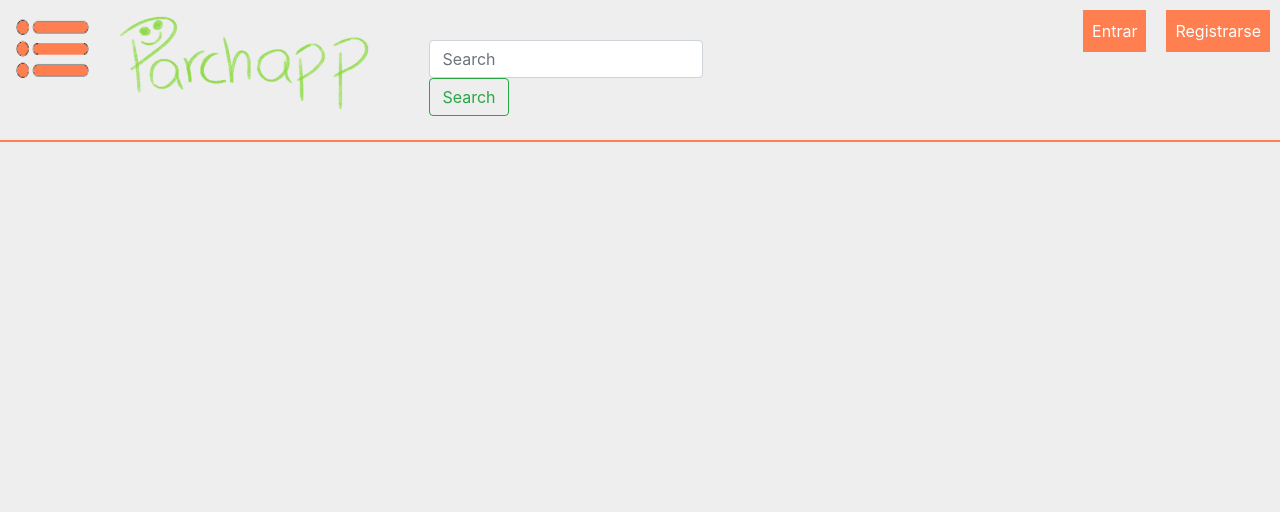
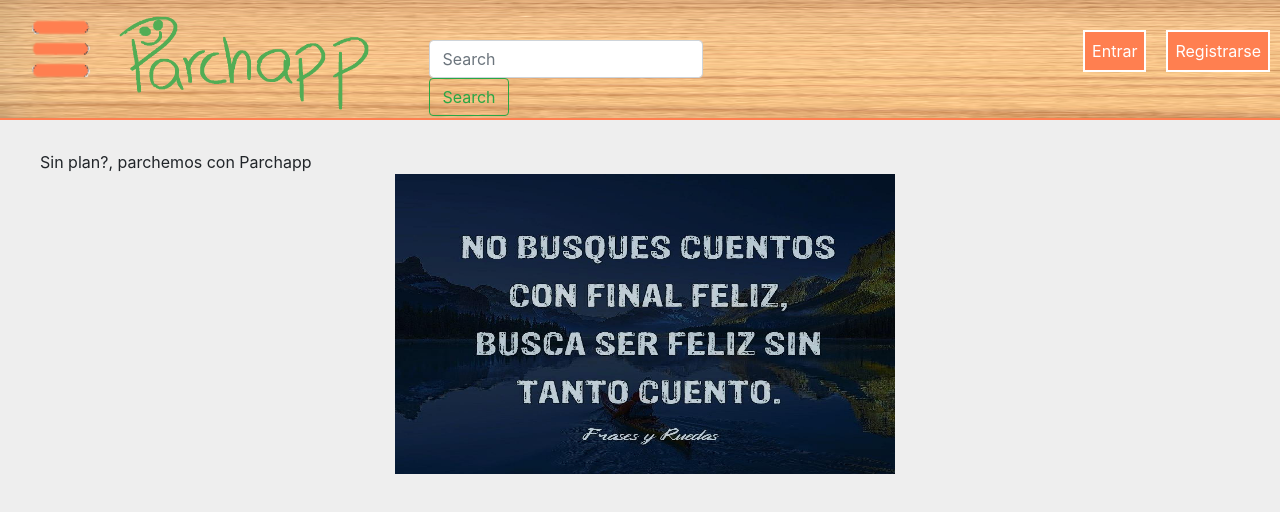
Before and after one commit to famedinap/redes, a plain HTML site: page proyecto/index.html in a window 1280 px wide. Drawn offline with nearby package versions, Linux system fonts and the light colour scheme.

Commit message:
imagenes deslizantes

```diff
--- a/proyecto/estilos.css
+++ b/proyecto/estilos.css
@@ -1,11 +1,11 @@
 #boton{
-    border:2px solid #FF7F50;
+    border:2px solid #fff;
     background: #FF7F50;
     padding: 7px;
     color: white;
     text-decoration: none;
     text-align: center;
-    margin: 10px 10px 10px 10px;
+    margin: 30px 10px 10px 10px;
     float: right;
 
 }
@@ -20,7 +20,9 @@ header{
     top: 0;
     left: 0;
     width: 100%;
-    background: #eee;
+    height: 120px;
+    background-image: url(fondoc.jpg);
+    background-size: 500% 100%;
     margin-right: 20px;
     margin-top: 0px;
     transition: all 0.3s;
@@ -35,7 +37,8 @@ body{
     position: absolute;
     width: 250px;
     height: 100%;
-    background: #333;
+     background-image: url(fondoc.jpg);
+    background-size: 500% 50%;
     color: #fff;
     outline: 1px solid #2a2a2a;
 }
@@ -43,7 +46,8 @@ body{
     text-align: center;
     margin: 0;
     padding: 10px;
-    background: #2a2a2a;
+     background-image: url(fondoc.jpg);
+    background-size: 500% 100%;
 }
 .sidebar ul{
     list-style: none;
@@ -51,19 +55,19 @@ body{
     margin: 0;
 }
 .sidebar li{
-    outline: 1px solid #2a2a2a;
+    outline: 1px solid #fff;
     transition: all 0.3s;
     list-style: none;
     text-decoration: none;
 }
 .sidebar li:hover{
-    background: #444;
-    border-left: 5px solid #eee;
+    background: #FF7F50;
+    border-left: 5px solid #000;
 text-decoration: none;
 }
 .sidebar a{
     display: block;
-    color: #fff;
+    color: #006400;
     text-decoration: none;
     padding: 10px;
 }
@@ -94,3 +98,43 @@ text-decoration: none;
     width: 300px;
     margin: 40px 0px 0px 40px;
 }
+.elresto{
+    position:   static;
+    margin: 120px 0px 20px 10px;
+}
+.slider{
+    width: 500px;
+    height: 300px;
+    margin: auto;
+    overflow: hidden;
+}
+.slider ul{
+    display: flex;
+    padding: 0;
+    width: 400%;
+
+    animation: cambio 20s infinite alternate;
+    animation-timing-function: ease-in;
+}
+.slider li{
+    width: 100%;
+    list-style: none;
+}
+.slider img{
+      width: 100%;
+    height: 300px;
+}
+@keyframes cambio{
+    0%{margin-left: 0%;}
+    20%{margin-left: 0%;}
+
+    25%{margin-left: -100%;}
+    45%{margin-left: -100%;}
+
+    50%{margin-left: -200%;}
+    70%{margin-left: -200%;}
+
+    75%{margin-left: -300%;}
+    100%{margin-left: -300%;}
+
+}
--- a/proyecto/index.html
+++ b/proyecto/index.html
@@ -34,6 +34,7 @@
 	       <li><a href="">Cupones</a></li>
 	       <li><a href="">Mi parche</a></li>
 	       <li><a href="">Opciones</a></li>
+	       <li><a href="">Quienes Somos</a></li>
 	       <li><a href="">Contacte con nosotros</a></li>
 
 	</ul>
@@ -41,9 +42,9 @@
 
   <div class="contenido">
   <header>
-   <div class="cabecera">
-    <img src="menu-iconi.png" alt="" class="menu-bar" width="100" height="100" />
-    <a href="index.html"><img src="logo.png" alt="index.html" class="inicio" height="120" border=0/></a>
+   <div class="cabecera" >
+    <img src="menu-iconi1.png" alt="" class="menu-bar" width="100" height="100" />
+    <a href="index.html"><img src="logo1.png" alt="index.html" class="inicio" height="120" border=0/></a>
    <form class="form-inline">
     <input class="form-control mr-sm-2" type="search" placeholder="Search" aria-label="Search">
     <button class="btn btn-outline-success my-2 my-sm-0" type="submit">Search</button>
@@ -53,7 +54,17 @@
 
      </div>
      </header>
-
+     	<div class="elresto">
+     	    Sin plan?, parchemos con Parchapp<br>
+     	    <div class="slider">
+     	        <ul>
+     	            <li><img src="img1.jpg" alt=""></li>
+     	            <li><img src="img2.jpg" alt=""></li>
+     	            <li><img src="img3.jpg" alt=""></li>
+     	            <li><img src="img4.png" alt=""></li>
+     	        </ul>
+     	    </div>
+     	</div>
  </div>
  <script src="abrir.js"></script>
  <script src="buscador.js"></script>
```
Also changed, not shown: proyecto/depositphotos_142055242-stock-illustration-mouth-laughing-cartoon.jpg (added), proyecto/fondoc.jpg (added), proyecto/img1.jpg (added), proyecto/img2.jpg (added), proyecto/img3.jpg (added), proyecto/img4.png (added), proyecto/logo1.png (added), proyecto/menu-iconi1.png (added), 1 other file.
